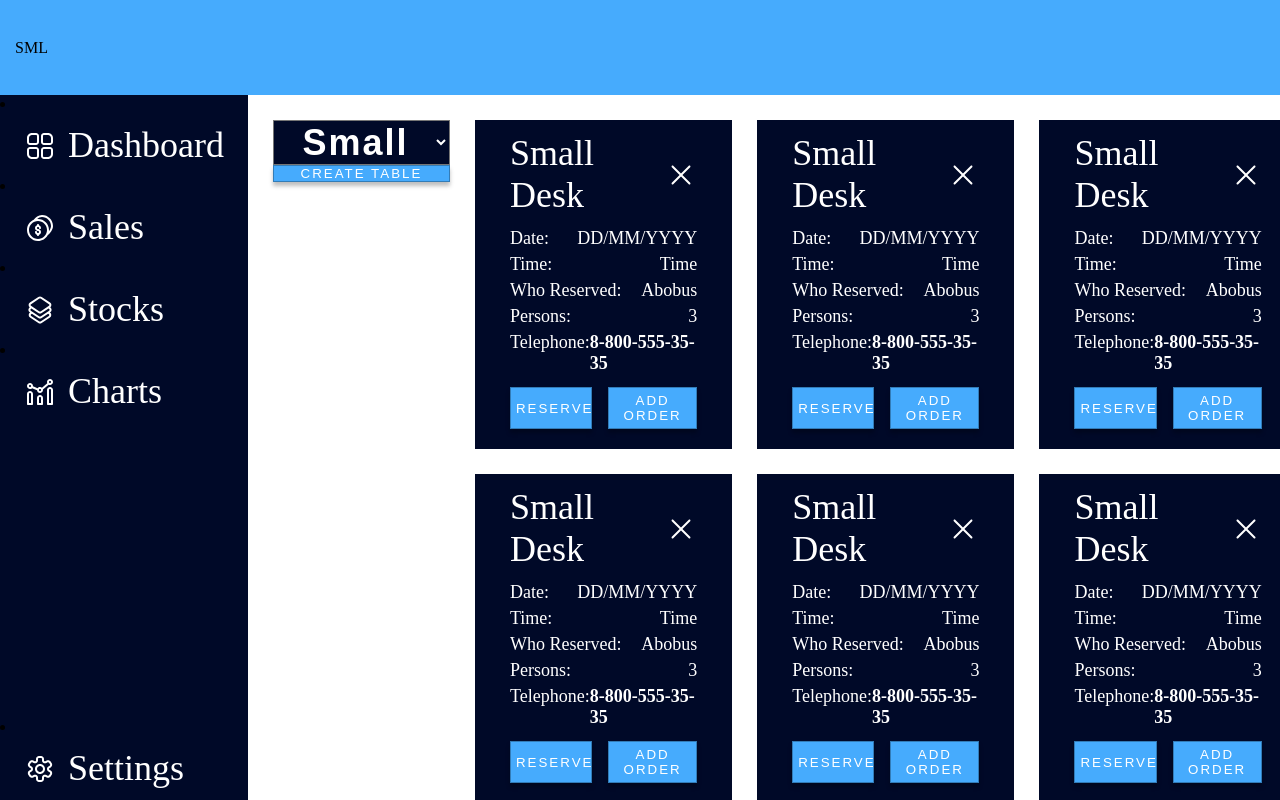
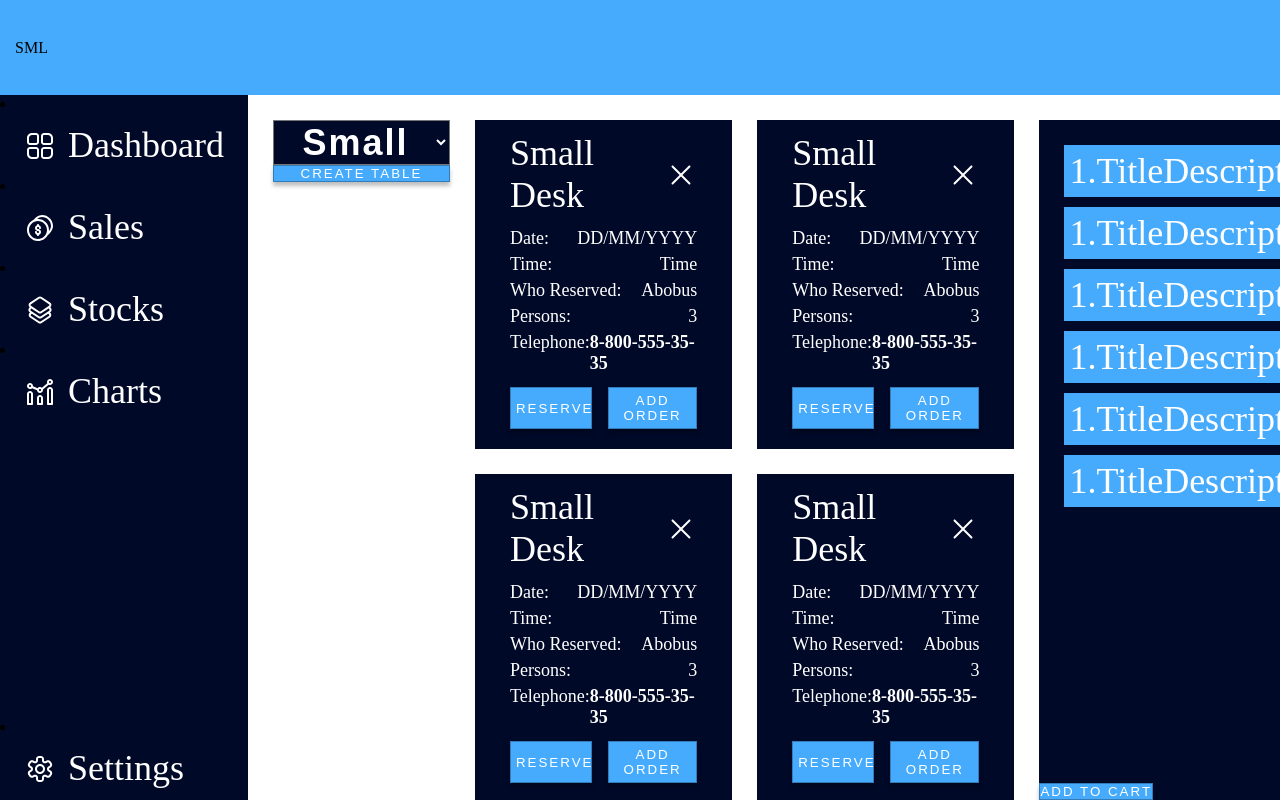
Before and after one commit to Markito97/Dashboard, a React (Create React App) app in the folder client/: page / in a window 1280 px wide. Shown: the top 800 px of the page. Built offline with nearby package versions, Linux system fonts and the light colour scheme.

Commit message:
add media for checkout

```diff
--- a/client/src/App.css
+++ b/client/src/App.css
@@ -88,22 +88,46 @@
 }
 
 .check__out {
-  width: 100%;
-  padding-top: 25px;
+  margin-left: 25px;
+  margin-top: 25px;
   display: flex;
   flex-direction: column;
   justify-content: space-between;
+  background: rgba(0, 9, 40, 1);
 }
 
 .check__out__list__item {
+  margin: 20px;
+  display: flex;
+  flex-direction: column;
+}
+
+.check__out__item {
+  font-size: 36px;
+  color: #fff;
+  background: #46abfd;
+  margin: 5px;
+  padding: 5px;
   display: flex;
 }
 
-.check__out__item {
-  display: flex;
+@media screen and (max-width: 1839px) {
+  .table__arrangement {
+    grid-template-columns: repeat(2, 1fr);
+  }
+
+  .check__out {
+    width: none;
+  }
+
+  .check__out__list__item {
+  }
+
+  .check__out__item {
+  }
 }
 
-/* @media screen and (max-width: 1200px) {
+@media screen and (max-width: 1200px) {
   .side__bar:not(.side__link) .side__item__name {
     display: none;
     position: absolute;
@@ -118,4 +142,4 @@
     padding-top: 5px;
     padding-bottom: 5px;
   }
-} */
+}
--- a/client/src/components/CheckOut.tsx
+++ b/client/src/components/CheckOut.tsx
@@ -20,6 +20,41 @@ export const CheckOutTest: FC<ICheckProps> = ({ id, largeTable, isShow }) => {
             <div className="item__amount">5</div>
             <div className="item__price">100</div>
           </div>
+          <div className="check__out__item">
+            <div className="item__id">1.</div>
+            <div className="item__title">Title</div>
+            <div className="item__descriptino">Description</div>
+            <div className="item__amount">5</div>
+            <div className="item__price">100</div>
+          </div>
+          <div className="check__out__item">
+            <div className="item__id">1.</div>
+            <div className="item__title">Title</div>
+            <div className="item__descriptino">Description</div>
+            <div className="item__amount">5</div>
+            <div className="item__price">100</div>
+          </div>
+          <div className="check__out__item">
+            <div className="item__id">1.</div>
+            <div className="item__title">Title</div>
+            <div className="item__descriptino">Description</div>
+            <div className="item__amount">5</div>
+            <div className="item__price">100</div>
+          </div>
+          <div className="check__out__item">
+            <div className="item__id">1.</div>
+            <div className="item__title">Title</div>
+            <div className="item__descriptino">Description</div>
+            <div className="item__amount">5</div>
+            <div className="item__price">100</div>
+          </div>
+          <div className="check__out__item">
+            <div className="item__id">1.</div>
+            <div className="item__title">Title</div>
+            <div className="item__descriptino">Description</div>
+            <div className="item__amount">5</div>
+            <div className="item__price">100</div>
+          </div>
         </div>
         <div>
           <MyRippleBtn ripple={"#ffffff"}>Add to Cart</MyRippleBtn>
```
